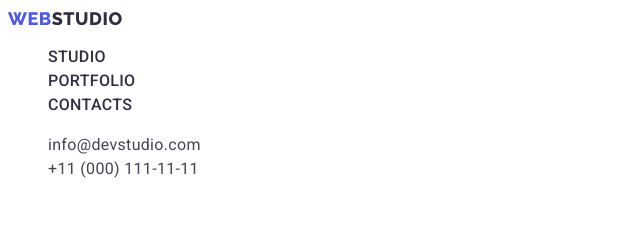
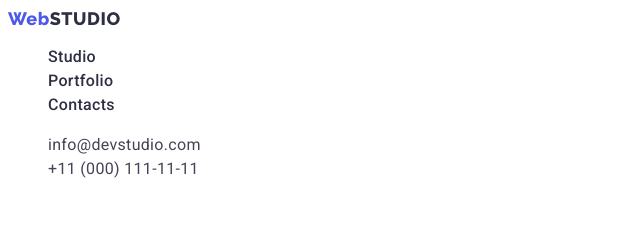
Before and after one commit to Viktor1907/goit-markup-hw-02, a plain HTML site: page index.html in a window 1280 px wide. Shown: the top 225 px of the page, 0-640 px from the left. Drawn offline with Linux system fonts and the light colour scheme.

Commit message:
text-transform

```diff
--- a/css/styles.css
+++ b/css/styles.css
@@ -28,14 +28,11 @@ body {
 
 /* header-navigation link */
 
-.header-navigation.link {
-    text-transform: uppercase;
-}
-
 .logo-link-link {
     font-family: "Raleway", sans-serif;
     font-style: normal;
     font-weight: 800;
+    text-transform: uppercase;
     font-size: 18px;
     line-height: 1.17;
     letter-spacing: 0.03em;
@@ -243,7 +240,6 @@ color:var(--primary-text-color);
 /* Footer */
 
 .footer {
-    text-transform: uppercase;
     background: #2E2F42;
 }
 
@@ -251,6 +247,7 @@ color:var(--primary-text-color);
     font-family: "Raleway", sans-serif;
     font-style: normal;
     font-weight: 800;
+    text-transform: uppercase;
     font-size: 18px;
     line-height: 1.17;
     letter-spacing: 0.03em;
```
